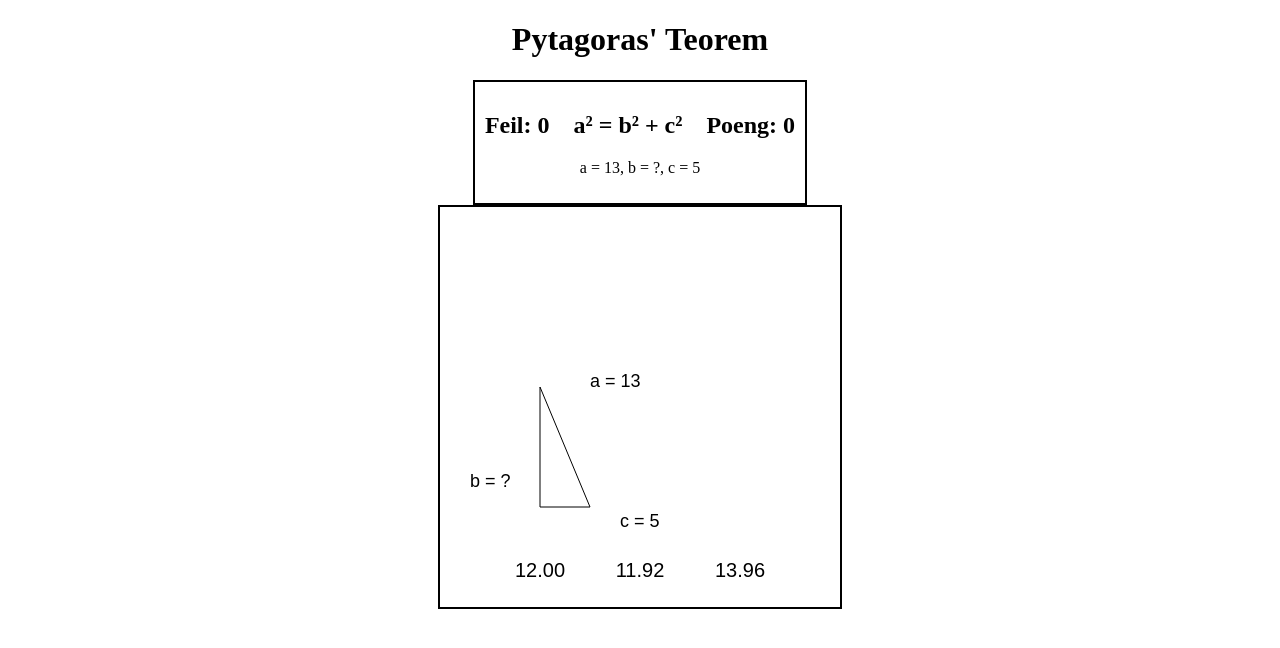
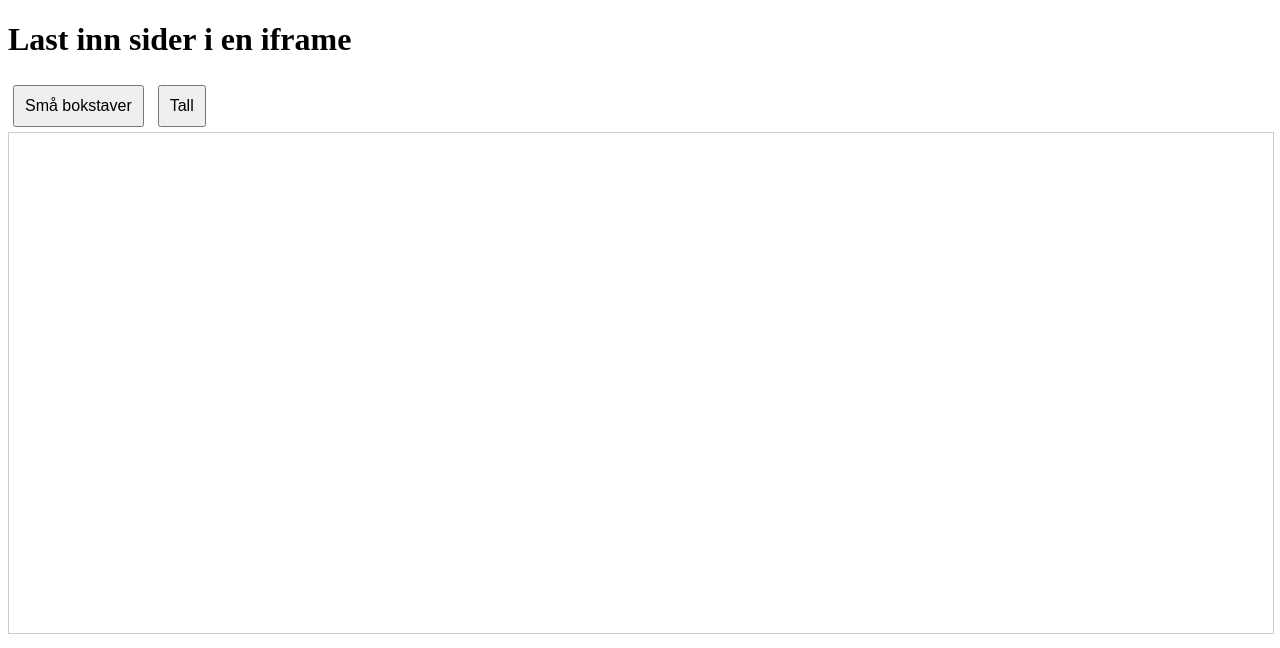
Before and after one commit to superdagi/pocketgames, a plain HTML site: page index.html in a window 1280 px wide. Drawn offline with Linux system fonts and the light colour scheme.

Commit message:
Update index.html

```diff
--- a/index.html
+++ b/index.html
@@ -3,153 +3,33 @@
 <head>
     <meta charset="UTF-8">
     <meta name="viewport" content="width=device-width, initial-scale=1.0">
-    <title>Pytagoras-spill</title>
+    <title>Iframe Loader</title>
     <style>
-        body {
-            text-align: center;
+        iframe {
+            width: 100%;
+            height: 500px;
+            border: 1px solid #ccc;
         }
-        canvas {
-            border: 2px solid black;
-            background-color: white;
+        button {
+            margin: 5px;
+            padding: 10px;
+            font-size: 16px;
             cursor: pointer;
         }
     </style>
 </head>
 <body>
 
-    <h1>Pytagoras' Teorem</h1>
-    <div style="border: 2px solid black; display: inline-block; padding: 10px;">
-        <h2>Feil: <span id="mistakes">0</span> &nbsp;&nbsp; a² = b² + c² &nbsp;&nbsp; Poeng: <span id="score">0</span></h2>
-        <p id="sideLengths"></p>
-    </div>
-    <br>
-    <canvas id="gameCanvas" width="400" height="400"></canvas>
+    <h1>Last inn sider i en iframe</h1>
+    <button onclick="loadPage('small_letter.html')">Små bokstaver</button>
+    <button onclick="loadPage('tall.html')">Tall</button>
 
-    <audio id="correctSound" src="correct.mp3"></audio>
-    <audio id="wrongSound" src="wrong.mp3"></audio>
+    <iframe id="contentFrame" src="" frameborder="0"></iframe>
 
     <script>
-        const canvas = document.getElementById("gameCanvas");
-        const ctx = canvas.getContext("2d");
-        const correctSound = document.getElementById("correctSound");
-        const wrongSound = document.getElementById("wrongSound");
-        const sideLengthsText = document.getElementById("sideLengths");
-        const scoreText = document.getElementById("score");
-        const mistakesText = document.getElementById("mistakes");
-
-        let score = 0;
-        let mistakes = 0;
-        let missingSide, correctAnswer;
-        let answers = [];
-        let allowRetry = true;
-
-        function generateQuestion() {
-            allowRetry = true;
-            let a, b, c;
-            let missingType = Math.floor(Math.random() * 3);
-
-            do {
-                b = Math.floor(Math.random() * 10) + 3;
-                c = Math.floor(Math.random() * 10) + 3;
-                a = Math.sqrt(b ** 2 + c ** 2);
-            } while (!Number.isInteger(a));
-
-            if (missingType === 0) {
-                missingSide = "a";
-                correctAnswer = a;
-            } else if (missingType === 1) {
-                a = Math.floor(a);
-                b = Math.sqrt(a ** 2 - c ** 2);
-                missingSide = "b";
-                correctAnswer = b;
-            } else {
-                a = Math.floor(a);
-                c = Math.sqrt(a ** 2 - b ** 2);
-                missingSide = "c";
-                correctAnswer = c;
-            }
-
-            let incorrectAnswers = new Set();
-            while (incorrectAnswers.size < 2) {
-                let wrongAnswer = correctAnswer + (Math.random() * 4 - 2);
-                if (wrongAnswer > 0 && wrongAnswer !== correctAnswer) {
-                    incorrectAnswers.add(wrongAnswer);
-                }
-            }
-
-            answers = [correctAnswer, ...incorrectAnswers];
-            answers.sort(() => Math.random() - 0.5);
-
-            sideLengthsText.innerText = `a = ${missingSide === "a" ? "?" : Math.round(a)}, b = ${missingSide === "b" ? "?" : Math.round(b)}, c = ${missingSide === "c" ? "?" : Math.round(c)}`;
-            drawGame(a, b, c);
+        function loadPage(page) {
+            document.getElementById('contentFrame').src = page;
         }
-
-        function drawGame(a, b, c) {
-            ctx.clearRect(0, 0, canvas.width, canvas.height);
-
-            ctx.beginPath();
-            ctx.moveTo(100, 300);
-            ctx.lineTo(100 + c * 10, 300);
-            ctx.lineTo(100, 300 - b * 10);
-            ctx.closePath();
-            ctx.stroke();
-
-            ctx.font = "18px Arial";
-            ctx.fillStyle = "black";
-            ctx.fillText(`a = ${missingSide === "a" ? "?" : Math.round(a)}`, 150, 180);
-            ctx.fillText(`b = ${missingSide === "b" ? "?" : Math.round(b)}`, 30, 280);
-            ctx.fillText(`c = ${missingSide === "c" ? "?" : Math.round(c)}`, 180, 320);
-
-            ctx.font = "20px Arial";
-            ctx.fillStyle = "black";
-            ctx.textAlign = "center";
-            let answerButtons = [];
-            answers.forEach((ans, index) => {
-                let x = 100 + index * 100;
-                let y = 370;
-                answerButtons.push({ x, y, ans });
-                ctx.fillText(ans.toFixed(2), x, y);
-            });
-            canvas.answerButtons = answerButtons;
-        }
-
-        function blink(color, callback) {
-            canvas.style.backgroundColor = color;
-            setTimeout(() => {
-                canvas.style.backgroundColor = "white";
-                if (callback) callback();
-            }, 300);
-        }
-
-        canvas.addEventListener("click", function (event) {
-            if (!allowRetry) return;
-
-            let rect = canvas.getBoundingClientRect();
-            let mouseX = event.clientX - rect.left;
-            let mouseY = event.clientY - rect.top;
-
-            canvas.answerButtons.forEach(button => {
-                let textWidth = ctx.measureText(button.ans.toFixed(2)).width;
-                if (mouseX > button.x - textWidth / 2 && mouseX < button.x + textWidth / 2 &&
-                    mouseY > button.y - 20 && mouseY < button.y + 10) {
-
-                    if (button.ans === correctAnswer) {
-                        score++;
-                        scoreText.innerText = score;
-                        correctSound.play();
-                        blink("lightgreen", generateQuestion);
-                        allowRetry = false;
-                    } else {
-                        mistakes++;
-                        mistakesText.innerText = mistakes;
-                        wrongSound.play();
-                        blink("lightcoral");
-                    }
-                }
-            });
-        });
-
-        generateQuestion();
     </script>
 
 </body>
```
